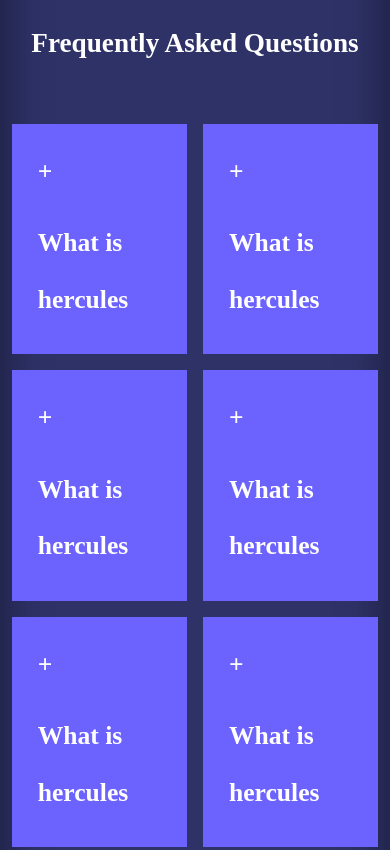
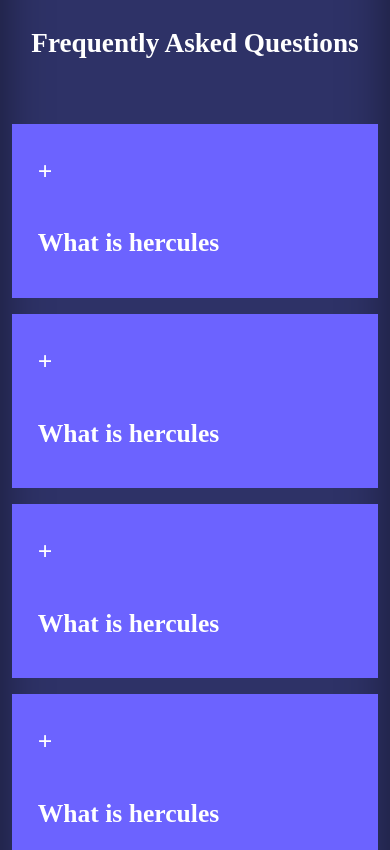
Before and after one commit to Mayowa-ayodeji/HerculesWeb, a plain HTML site: page index.html in a window 390 px wide. Shown: the part 3280-4130 px from the top of the page. Drawn offline with nearby package versions, Linux system fonts and the light colour scheme.

Commit message:
Update index.css

```diff
--- a/index.css
+++ b/index.css
@@ -617,7 +617,7 @@ footer ul li a:hover{
     }
     .faqs__container{
         display: grid;
-        grid-template-columns: repeat(2,1fr);
+        grid-template-columns: repeat(1,1fr);
     }
     .footer__container{
         display: grid;
@@ -645,6 +645,10 @@ footer ul li a:hover{
     }
     .faq__icon{
         display:inline-block;
+    }
+    .faqs__container{
+    display: grid;
+    grid-template-columns: 1fr;
     }
     .courses{
         gap: 0.4;
```
